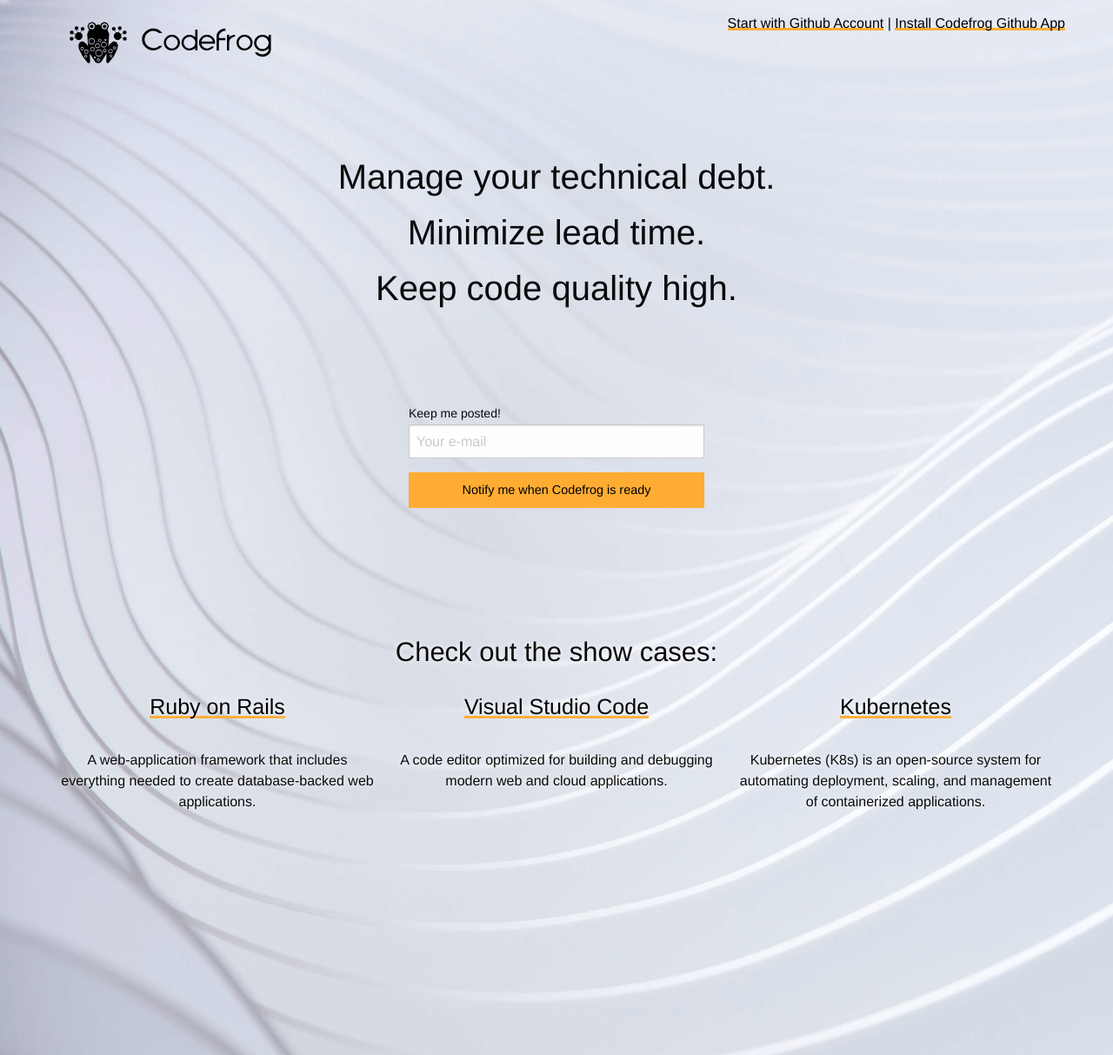
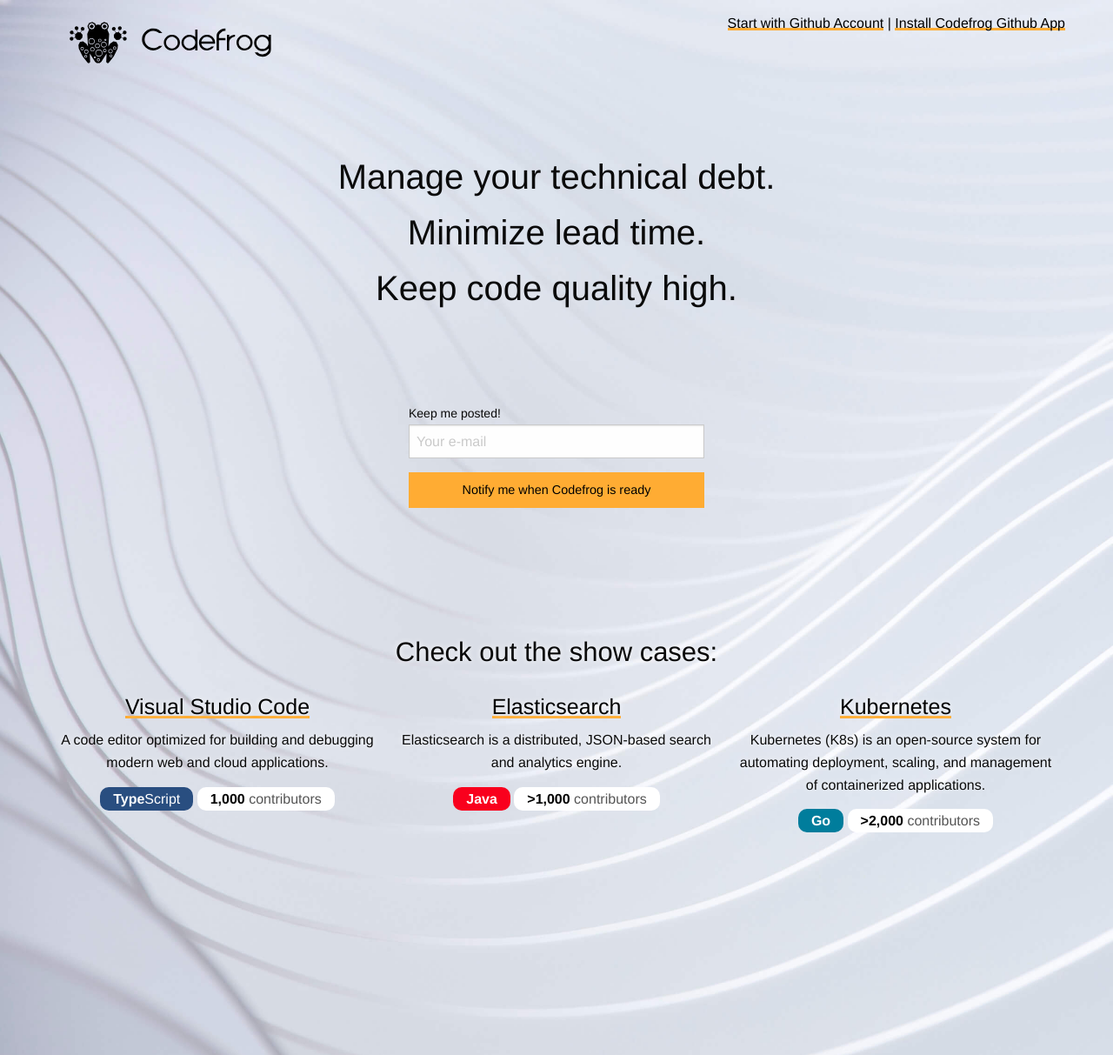
Before and after one commit to antonpirker/codefrog, a Django app: page / in a window 1280 px wide. Shown: the top 1213 px of the page at 87% size. Run offline with Django 3.2, Linux system fonts and the light colour scheme; parts of the project's set-up code (start-up, migrations or seed data) failed here and were passed over; some libraries are stand-ins or nearby versions.

Commit message:
Update of landing page.

```diff
--- a/maintainer/core/static/css/app.css
+++ b/maintainer/core/static/css/app.css
@@ -8,6 +8,40 @@ body.landingpage img.logo {
 }
 body.landingpage .header div.logo {
     padding-top: 0;
+}
+body.landingpage .lang-typescript {
+    background: #294E80;
+    color: #fff;
+    padding: 5px 15px;
+    border-radius: 10px;
+    text-shadow: none;
+}
+body.landingpage .lang-go {
+    background: #007d9c;
+    color: #fff;
+    padding: 5px 15px;
+    border-radius: 10px;
+    text-shadow: none;
+    font-weight: bold;
+}
+body.landingpage .lang-java {
+    background: #f9001d;
+    color: #fff;
+    padding: 5px 15px;
+    border-radius: 10px;
+    text-shadow: none;
+    font-weight: bold;
+}
+body.landingpage .contributors {
+    background: #fff;
+    color: #555;
+    padding: 5px 15px;
+    border-radius: 10px;
+    text-shadow: none;
+}
+body.landingpage .contributors .count {
+    font-weight: bold;
+    color: #000;
 }
 .show-cases {
     text-shadow: 0px 0 0.4em #fff;
--- a/maintainer/core/templates/landing.html
+++ b/maintainer/core/templates/landing.html
@@ -67,18 +67,24 @@
 
                     <div class="grid-x grid-padding-x">
                       <div class="large-4 medium-4 cell">
-                        <p><h4><a href="/project/rails">Ruby on Rails</a></h4>
-                            <br />A web-application framework that includes everything needed to create database-backed web applications.
+                        <p>
+                          <h4><a href="/project/vscode">Visual Studio Code</a></h4>
+                          <p>A code editor optimized for building and debugging modern web and cloud applications.</p>
+                          <p><span class="lang-typescript"><b>Type</b>Script</span> <span class="contributors"><span class="count">1,000</span> contributors</span></p>
                         </p>
                       </div>
                       <div class="large-4 medium-4 cell">
-                        <p><h4><a href="/project/vscode">Visual Studio Code</a></h4>
-                            <br />A code editor optimized for building and debugging modern web and cloud applications.
+                        <p>
+                          <h4><a href="/project/elasticsearch">Elasticsearch</a></h4>
+                          <p>Elasticsearch is a distributed, JSON-based search and analytics engine.</p>
+                          <p><span class="lang-java">Java</span> <span class="contributors"><span class="count">&gt;1,000</span> contributors</span></p>
                         </p>
                       </div>
                       <div class="large-4 medium-4 cell">
-                        <p><h4><a href="/project/kubernetes">Kubernetes</a></h4>
-                            <br />Kubernetes (K8s) is an open-source system for automating deployment, scaling, and management of containerized applications.
+                        <p>
+                          <h4><a href="/project/kubernetes">Kubernetes</a></h4>
+                          <p>Kubernetes (K8s) is an open-source system for automating deployment, scaling, and management of containerized applications.</p>
+                          <p><span class="lang-go">Go</span> <span class="contributors"><span class="count">&gt;2,000</span> contributors</span></p>
                         </p>
                       </div>
                     </div>
```
